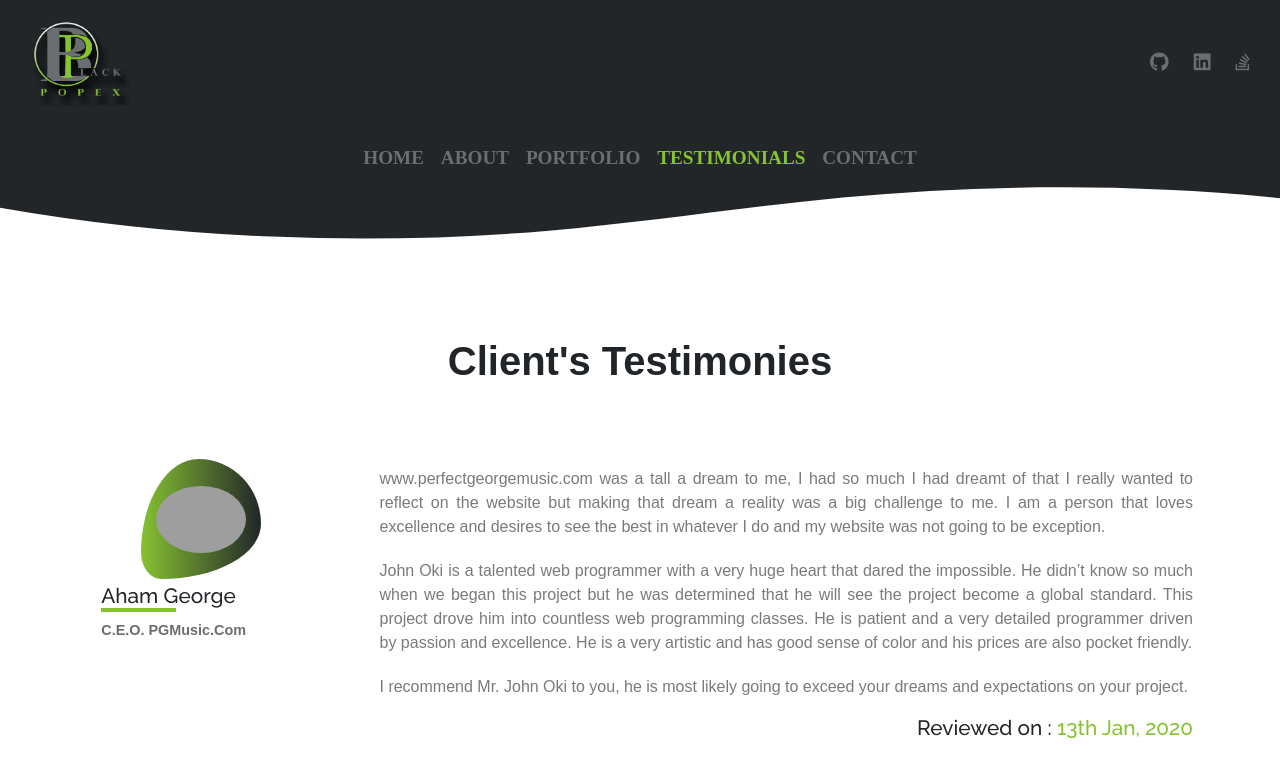
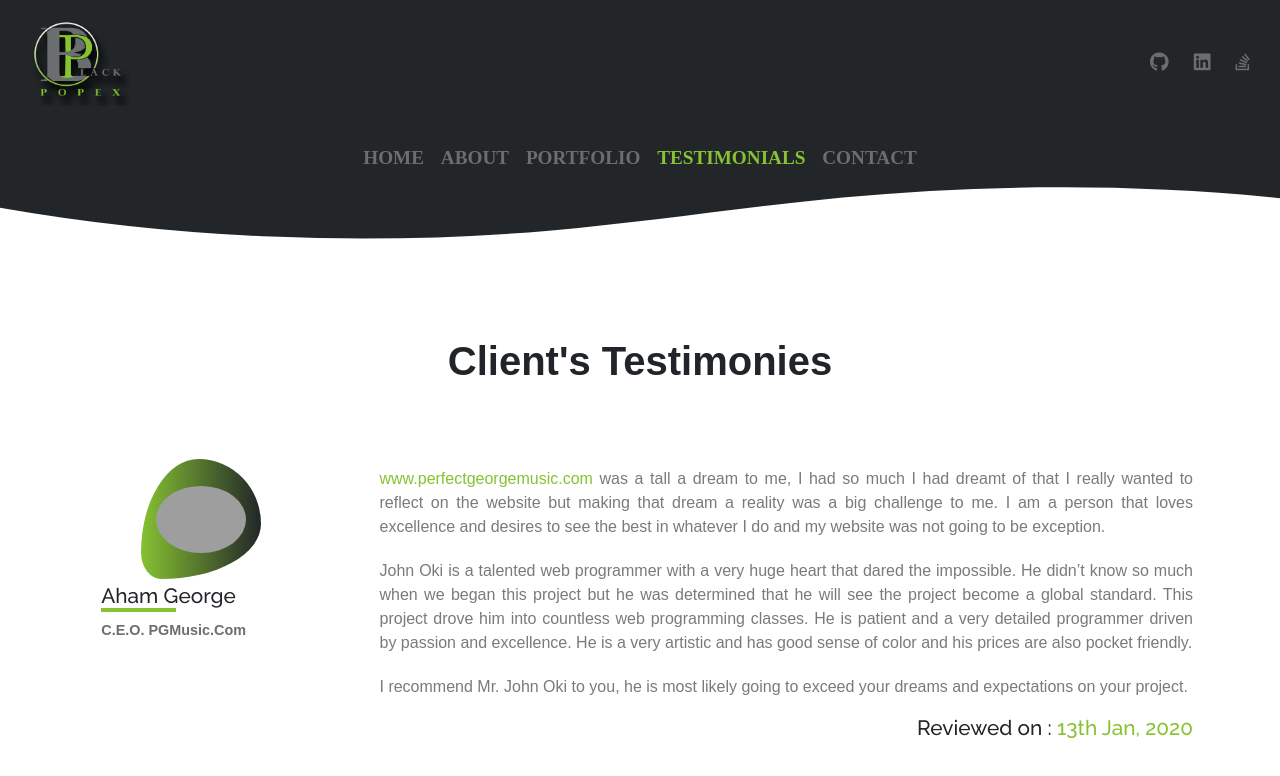
Before and after one commit to blackpopex/blackpopex-Website, a plain HTML site: page testimonials.html in a window 1280 px wide. Drawn offline with nearby package versions, Linux system fonts and the light colour scheme; grey boxes are pictures that could not be loaded; a web font is replaced by a local one.

Commit message:
Update style.css

```diff
--- a/css/style.css
+++ b/css/style.css
@@ -864,7 +864,9 @@ ul {
 .testimonies_main_wrapper {
     overflow: hidden;
 }
-
+.comment_wrapper a {
+  color: var(--active-link);
+}
 .img_name_tag p {
     color: var(--link-color);
     font-size: var(--small-font-size);
```
